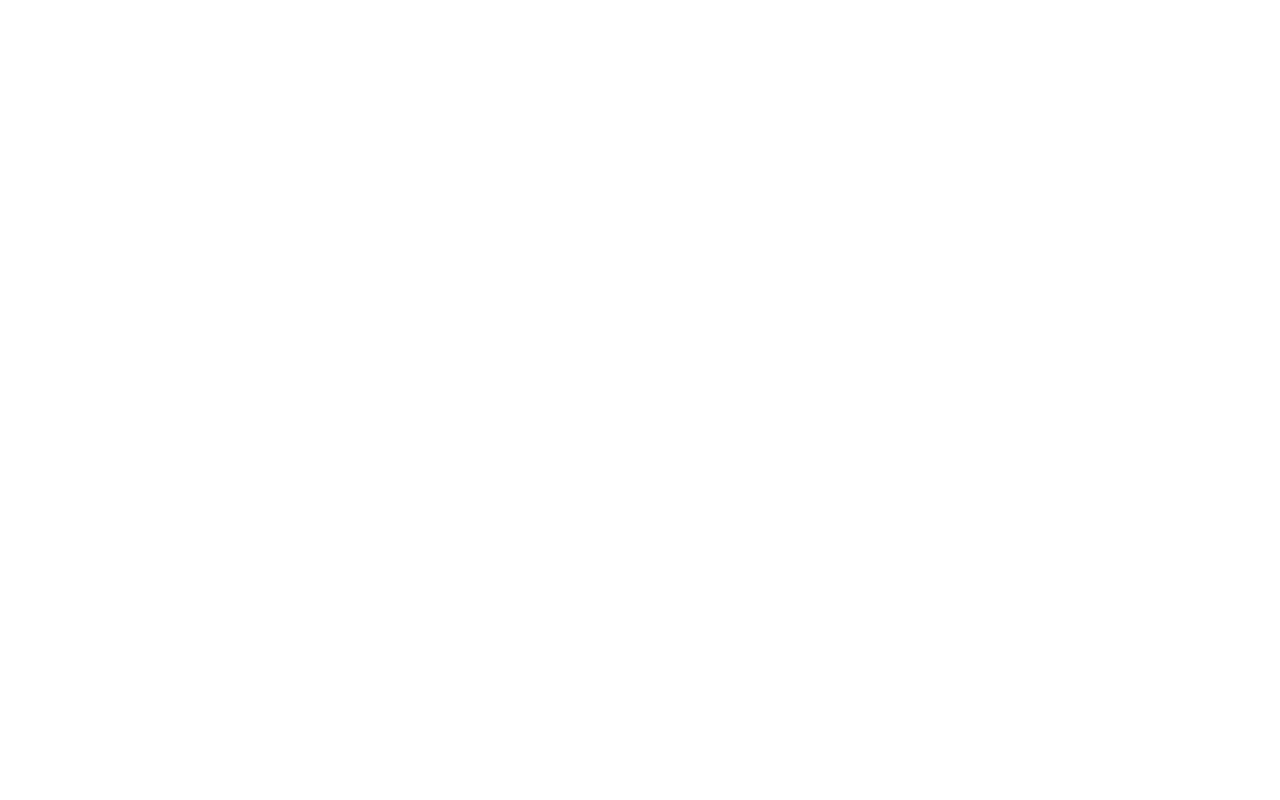
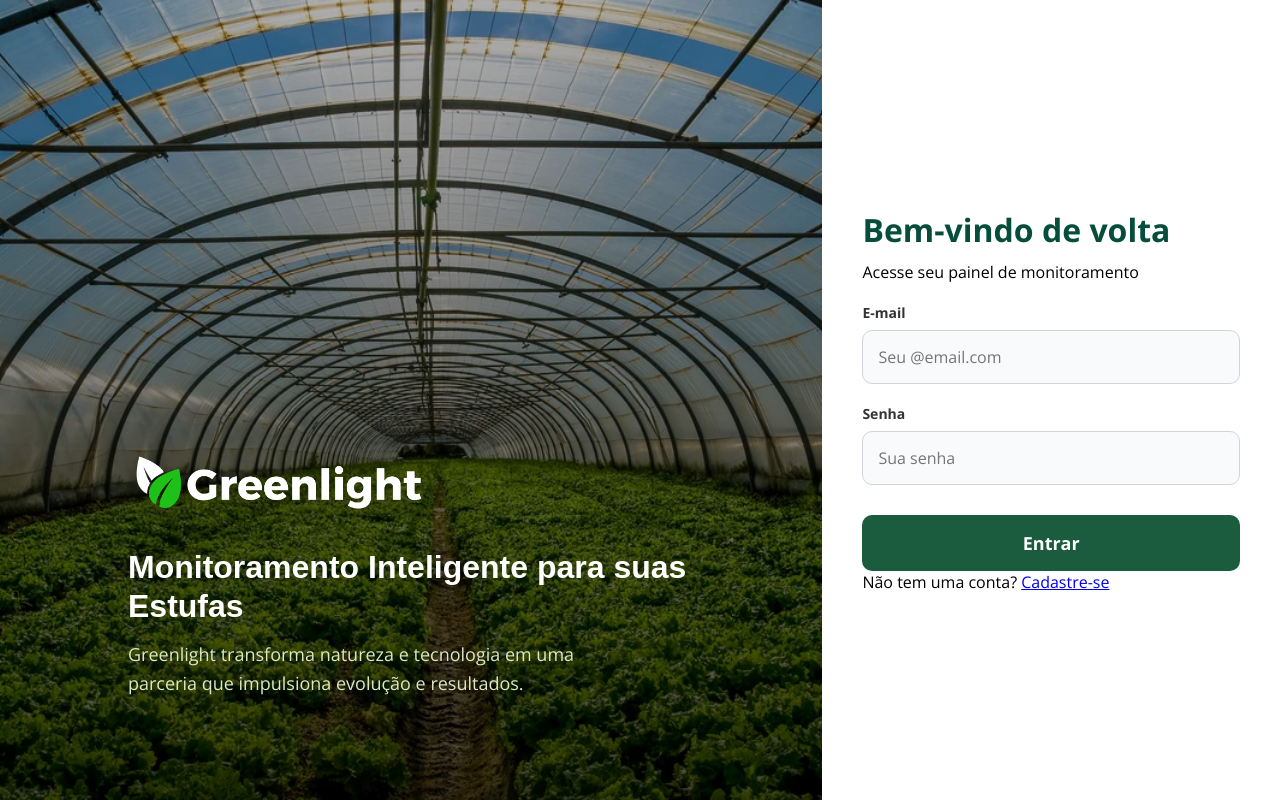
Before and after one commit to GreenLigth/site-greenligth, a plain HTML site: page login.html in a window 1280 px wide. Drawn offline with nearby package versions, Linux system fonts and the light colour scheme.

Commit message:
atualizacoes primarias do login e cadastro

```diff
--- a/login.html
+++ b/login.html
@@ -13,6 +13,40 @@
     <link rel="icon" href="./assets/logo/logosite.png">
 </head>
 <body>
+<div class="main-container">
+        <section class="banner-side">
+    <div class="banner-content">
+        <div class="logo">
+            <img src="./assets/logo/logo-branca.png" alt="Logo Greenlight" class="logo-img">
+        </div>
+        <h1>Monitoramento Inteligente para suas Estufas</h1>
+        <p class="legenda-verde">Greenlight transforma natureza e tecnologia em uma parceria que impulsiona evolução e resultados.</p>
+    </div>
+</section>
+
+        <section class="form-side">
+            <div class="form-box">
+                <h2>Bem-vindo de volta</h2>
+                <p class="subtitle">Acesse seu painel de monitoramento</p>
+
+                <form>
+                    <div class="input-group">
+                        <label>E-mail</label>
+                        <input type="email" placeholder="Seu @email.com">
+                    </div>
+
+                    <div class="input-group">
+                        <label>Senha</label>
+                        <input type="password" placeholder="Sua senha">
+                    </div>
+
+                    <button type="submit" class="btn-login">Entrar</button>
+                </form>
+
+                <p class="signup-text">Não tem uma conta? <a href="#">Cadastre-se</a></p>
+            </div>
+        </section>
+    </div>
 
 </body>
 </html>
--- /dev/null
+++ b/styles/cadastro.css
@@ -0,0 +1,201 @@
+:root {
+    --verde-principal: #1a5c3d;
+    --verde-escuro: #064e3b;
+    --verde-claro-legenda: #dbe9c0;
+    --cinza-texto: #6b7280;
+    --cinza-input: #f9fafb;
+}
+
+* {
+    margin: 0;
+    padding: 0;
+    box-sizing: border-box;
+    font-family: 'Open Sans', sans-serif;
+}
+
+.main-container {
+    display: flex;
+    height: 100vh;
+    width: 100%;
+}
+
+/* Inverte a ordem das colunas */
+.main-container.reversed {
+    flex-direction: row-reverse;
+}
+
+/* LADO DO FORMULÁRIO (ESQUERDA AGORA) */
+.form-side {
+    flex: 0.8;
+    background-color: white;
+    display: flex;
+    justify-content: center;
+    align-items: center;
+    padding: 6% 40px; /* Aumentei o padding vertical para acomodar o form mais longo */
+    overflow-y: auto; /* Adiciona scroll se a tela for pequena */
+}
+
+.form-box {
+    width: 100%;
+    max-width: 420px;
+}
+
+.form-box h2 {
+    color: var(--verde-escuro);
+    font-size: 32px;
+    font-weight: 700;
+    margin-bottom: 8px;
+    font-family: 'Montserrat', sans-serif;
+}
+
+.subtitle {
+    color: var(--cinza-texto);
+    font-size: 16px;
+    margin-bottom: 30px;
+}
+
+.input-group {
+    margin-bottom: 18px; /* Espaçamento ligeiramente menor para o form caber melhor */
+}
+
+.input-group label {
+    display: block;
+    font-size: 14px;
+    font-weight: 700;
+    color: #333;
+    margin-bottom: 8px;
+}
+
+input {
+    width: 100%;
+    padding: 14px;
+    border: 1px solid #d1d5db;
+    border-radius: 10px;
+    background-color: var(--cinza-input);
+    font-size: 16px;
+    transition: 0.3s;
+}
+
+input:focus {
+    border-color: var(--verde-principal);
+    outline: none;
+    box-shadow: 0 0 0 3px rgba(26, 92, 61, 0.1);
+}
+
+/* Container para alinhar input e ícone do olho */
+.password-wrapper {
+    position: relative;
+    display: flex;
+    align-items: center;
+}
+
+.password-wrapper .toggle-password {
+    position: absolute;
+    right: 15px;
+    color: var(--cinza-texto);
+    cursor: pointer;
+    font-size: 18px;
+}
+
+.btn-primary {
+    width: 100%;
+    padding: 16px;
+    background-color: var(--verde-principal);
+    color: white;
+    border: none;
+    border-radius: 10px;
+    font-size: 18px;
+    font-weight: 700;
+    margin-top: 25px;
+    cursor: pointer;
+    display: flex;
+    justify-content: center;
+    align-items: center;
+    gap: 12px;
+    transition: 0.3s;
+}
+
+.btn-primary:hover {
+    background-color: var(--verde-escuro);
+}
+
+.signup-text {
+    margin-top: 25px;
+    text-align: center;
+    color: var(--cinza-texto);
+    font-size: 14px;
+}
+
+.signup-text a {
+    color: var(--verde-principal);
+    text-decoration: none;
+    font-weight: 700;
+}
+
+/* LADO DA IMAGEM (DIREITA AGORA) */
+.banner-side {
+    flex: 1.2;
+    background-image: linear-gradient(rgba(0,0,0,0.1), rgba(0,0,0,0.6)),
+                      url('../assets/img/icons/Estufa-para-Alface.webp');
+    background-size: cover;
+    background-position: center;
+    position: relative;
+    display: flex;
+    align-items: flex-end;
+    padding: 8% 10%;
+    color: white;
+}
+
+.logo {
+    display: flex;
+    align-items: center;
+    gap: 15px;
+    margin-bottom: 25px;
+}
+
+.logo-img {
+    width: 120px; /* Mantive o tamanho que você gostou */
+    height: auto;
+}
+
+.logo span {
+    font-size: 40px; /* Um pouco menor para equilibrar com o título menor */
+    font-weight: 900;
+    color: white;
+    font-family: 'League Spartan', sans-serif;
+}
+
+.banner-content h1 {
+    font-family: 'Montserrat', sans-serif;
+    font-size: 38px; /* Título ligeiramente menor para manter a harmonia visual */
+    font-weight: 800;
+    line-height: 1.1;
+    margin-bottom: 20px;
+}
+
+.banner-content p {
+    font-size: 18px;
+    line-height: 1.6;
+    color: var(--verde-claro-legenda); /* Cor #dbe9c0 */
+    max-width: 480px;
+}
+
+/* Responsividade Mobile */
+@media (max-width: 900px) {
+    .main-container.reversed {
+        flex-direction: column-reverse; /* Stack vertical para celular */
+    }
+    .form-side, .banner-side {
+        flex: 1;
+        padding: 40px 20px;
+    }
+    .banner-side {
+        height: 50vh;
+        align-items: center;
+        text-align: center;
+    }
+    .logo, .banner-content p {
+        justify-content: center;
+        margin: 0 auto 20px;
+    }
+}
--- a/styles/login.css
+++ b/styles/login.css
@@ -1 +1,156 @@
-@import url('https://fonts.googleapis.com/css2?family=League+Spartan:wght@100..900&family=Open+Sans:ital,wght@0,300..800;1,300..800&display=swap');@import url('https://fonts.googleapis.com/css2?family=League+Spartan:wght@100..900&family=Montserrat:ital,wght@0,100..900;1,100..900&display=swap');
+:root {
+    --verde-principal: #1a5c3d;
+    --verde-escuro: #064e3b;
+    --cinza-texto: #6b7280;
+}
+
+* {
+    margin: 0;
+    padding: 0;
+    box-sizing: border-box;
+    font-family: 'Open Sans', sans-serif;
+}
+
+.main-container {
+    display: flex;
+    height: 100vh;
+    width: 100%;
+}
+
+.banner-side {
+    flex: 1.2;
+    background-image: linear-gradient(rgba(0,0,0,0.3), rgba(0,0,0,0.7)),
+                      url('../assets/img/icons/Estufa-para-Alface.webp');
+    background-size: cover;
+    background-position: center;
+    display: flex;
+    align-items: flex-end;
+    padding: 8% 10%;
+    color: white;
+}
+
+.logo {
+    display: flex;
+    align-items: center;
+    gap: 12px;
+    margin-bottom: 25px;
+}
+
+.brand-name {
+    font-family: 'League Spartan', sans-serif;
+    font-size: 28px;
+    font-weight: 700;
+}
+
+.banner-content h1 {
+    font-family: 'Montserrat', sans-serif;
+    font-size: 42px;
+    font-weight: 800;
+    line-height: 1.1;
+    margin-bottom: 20px;
+}
+
+.banner-content p {
+    font-size: 18px;
+    line-height: 1.6;
+    max-width: 450px;
+}
+
+/* LADO DIREITO (LOGIN) */
+.form-side {
+    flex: 0.8;
+    background-color: white;
+    display: flex;
+    justify-content: center;
+    align-items: center;
+    padding: 40px;
+}
+
+.form-box {
+    width: 100%;
+    max-width: 400px;
+}
+
+.form-box h2 {
+    color: var(--verde-escuro);
+    font-size: 32px;
+    font-weight: 700;
+    margin-bottom: 10px;
+}
+
+.input-group {
+    margin-top: 20px;
+}
+
+.input-group label {
+    display: block;
+    font-size: 14px;
+    font-weight: 700;
+    color: #333;
+    margin-bottom: 8px;
+}
+
+input {
+    width: 100%;
+    padding: 15px;
+    border: 1px solid #d1d5db;
+    border-radius: 10px;
+    background-color: #f9fafb;
+    font-size: 16px;
+}
+
+.btn-login {
+    width: 100%;
+    padding: 16px;
+    background-color: var(--verde-principal);
+    color: white;
+    border: none;
+    border-radius: 10px;
+    font-size: 18px;
+    font-weight: 700;
+    margin-top: 30px;
+    cursor: pointer;
+    transition: 0.3s;
+}
+
+.logo {
+    display: flex;
+    align-items: center;
+    gap: 10px;
+    margin-bottom: 15px;
+}
+
+.logo-img {
+    width: 300px;
+    height: auto;
+    filter: drop-shadow(0px 4px 10px rgba(0,0,0,0.3));
+}
+
+.logo span {
+    font-size: 48px;
+    font-weight: 900;
+    color: white;
+    font-family: 'League Spartan', sans-serif;
+    letter-spacing: -1px;
+}
+
+
+.legenda-verde {
+    font-size: 16px;
+    line-height: 1.5;
+    color: #dbe9c0;
+    max-width: 450px;
+    opacity: 1;
+}
+
+
+.banner-content h1 {
+    font-size: 32px;
+    color: white;
+    margin-bottom: 15px;
+    line-height: 1.2;
+}
+
+.btn-login:hover {
+    background-color: var(--verde-escuro);
+}@import url('https://fonts.googleapis.com/css2?family=League+Spartan:wght@100..900&family=Open+Sans:ital,wght@0,300..800;1,300..800&display=swap');@import url('https://fonts.googleapis.com/css2?family=League+Spartan:wght@100..900&family=Montserrat:ital,wght@0,100..900;1,100..900&display=swap');
```
Also changed, not shown: cadastro.html (added, +77 -0 lines), assets/img/icons/Estufa-para-Alface.webp (added).
